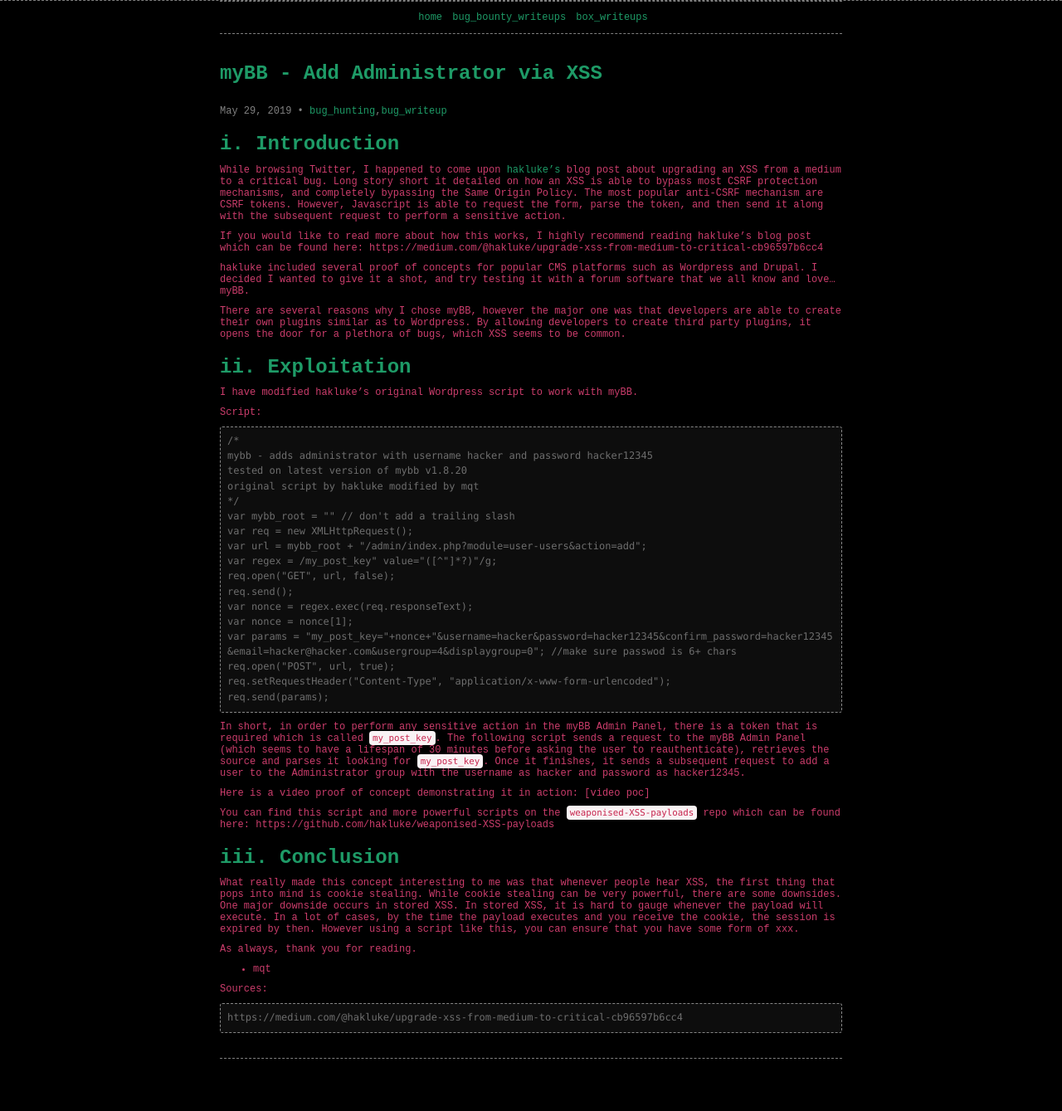
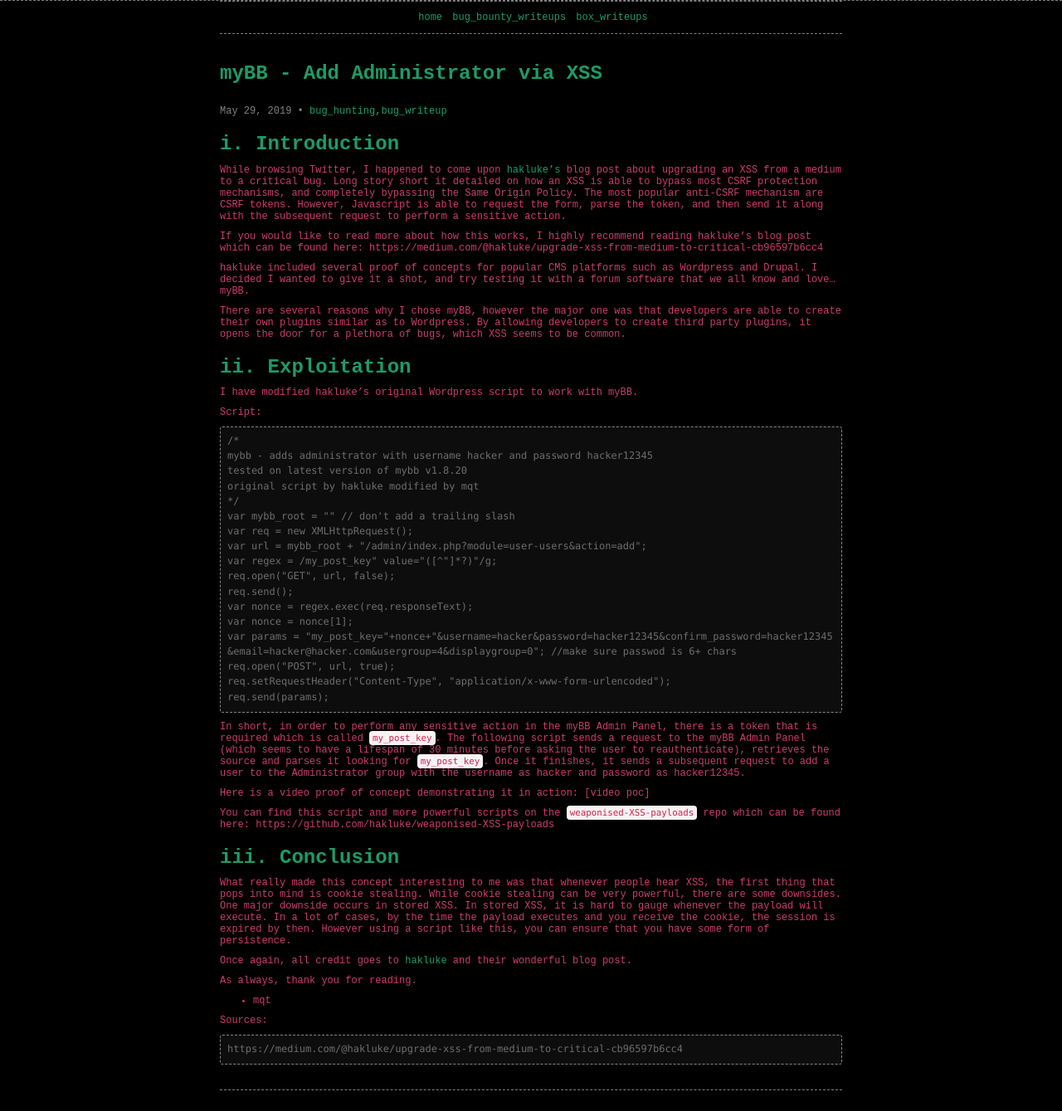
Before and after one commit to ch4n3l/ch4n3l.github.io, a Jekyll site: the page built from _posts/2017/2019-05-29-mybb-add-admin-via-xss.md, in a window 1280 px wide. Shown: the whole page at 83% size. Built offline with Jekyll 4.4.1, drawn with Linux system fonts in a browser that asks for light colours; comment, search, counter and statistics services are not loaded; before the commit the page ends 1301 px from its top, so only the background shows below that.

Commit message:
persistence, need to add poc video

```diff
--- a/_posts/2017/2019-05-29-mybb-add-admin-via-xss.md
+++ b/_posts/2017/2019-05-29-mybb-add-admin-via-xss.md
@@ -58,8 +58,9 @@
 
 # iii. Conclusion
 
-What really made this concept interesting to me was that whenever people hear XSS, the first thing that pops into mind is cookie stealing. While cookie stealing can be very powerful, there are some downsides. One major downside occurs in stored XSS. In stored XSS, it is hard to gauge whenever the payload will execute. In a lot of cases, by the time the payload executes and you receive the cookie, the session is expired by then. However using a script like this, you can ensure that you have some form of xxx.
+What really made this concept interesting to me was that whenever people hear XSS, the first thing that pops into mind is cookie stealing. While cookie stealing can be very powerful, there are some downsides. One major downside occurs in stored XSS. In stored XSS, it is hard to gauge whenever the payload will execute. In a lot of cases, by the time the payload executes and you receive the cookie, the session is expired by then. However using a script like this, you can ensure that you have some form of persistence.
 
+Once again, all credit goes to [hakluke](https://twitter.com/hakluke) and their wonderful blog post.
 
 As always, thank you for reading.
 - mqt
```
